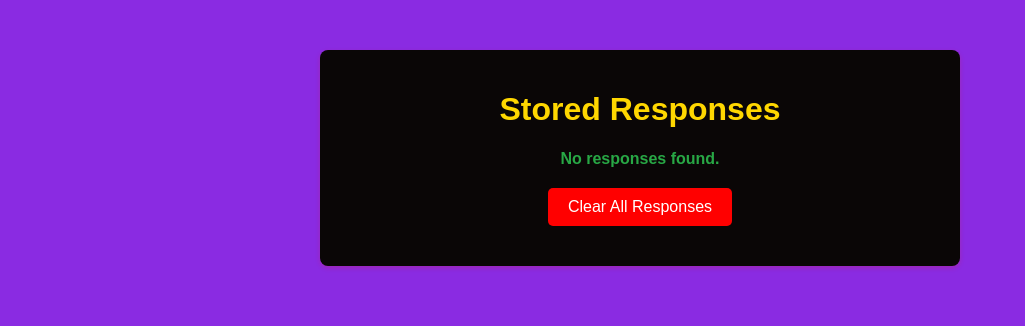
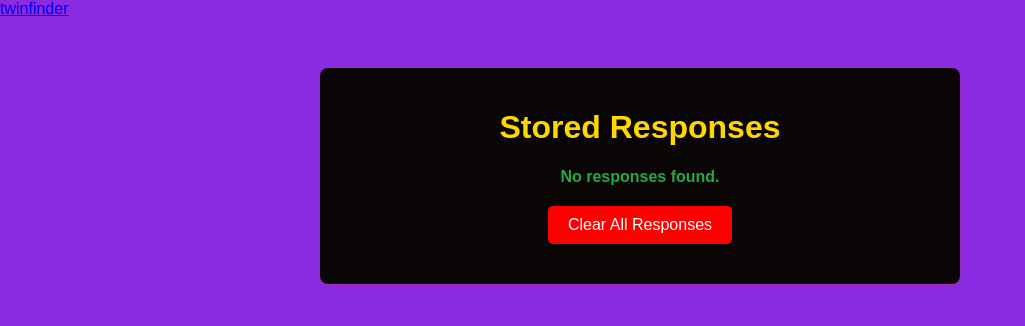
Before and after one commit to ARULGANESH21/twin, a plain HTML site: page store.html in a window 1280 px wide. Shown: the whole page, without its empty margins (0-1025 px from the left). Drawn offline with Linux system fonts and the light colour scheme.

Commit message:
finished

```diff
--- a/store.html
+++ b/store.html
@@ -4,9 +4,11 @@
     <meta charset="UTF-8">
     <meta name="viewport" content="width=device-width, initial-scale=1.0">
     <title>Stored Responses</title>
+    <link rel="icon" href="secret.jpg">
     <link rel="stylesheet" href="style.css">
 </head>
 <body>
+    <a href="index.html">twinfinder</a>
     <div class="container">
         <h1>Stored Responses</h1>
         <div id="responseList"></div>
```
Also changed, not shown: index.html (+1 -0 lines), secret.jpg (added).
